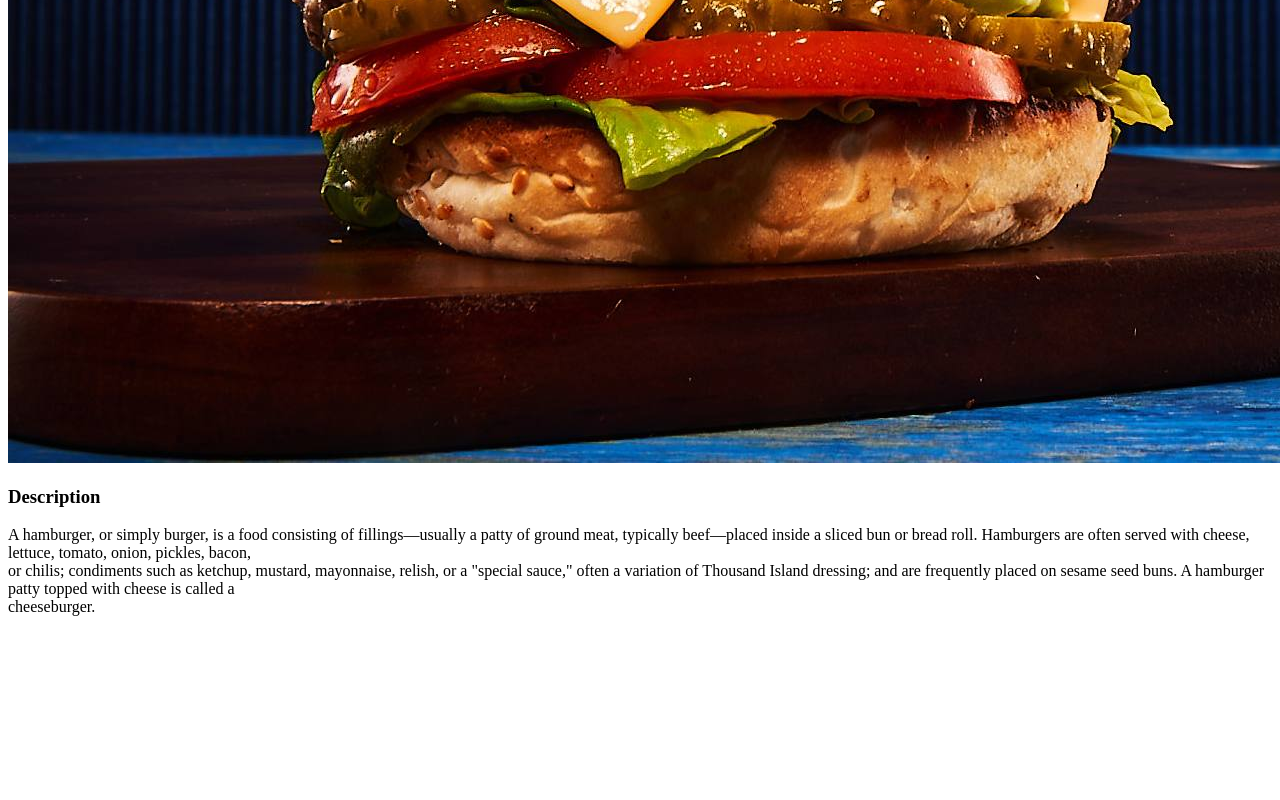
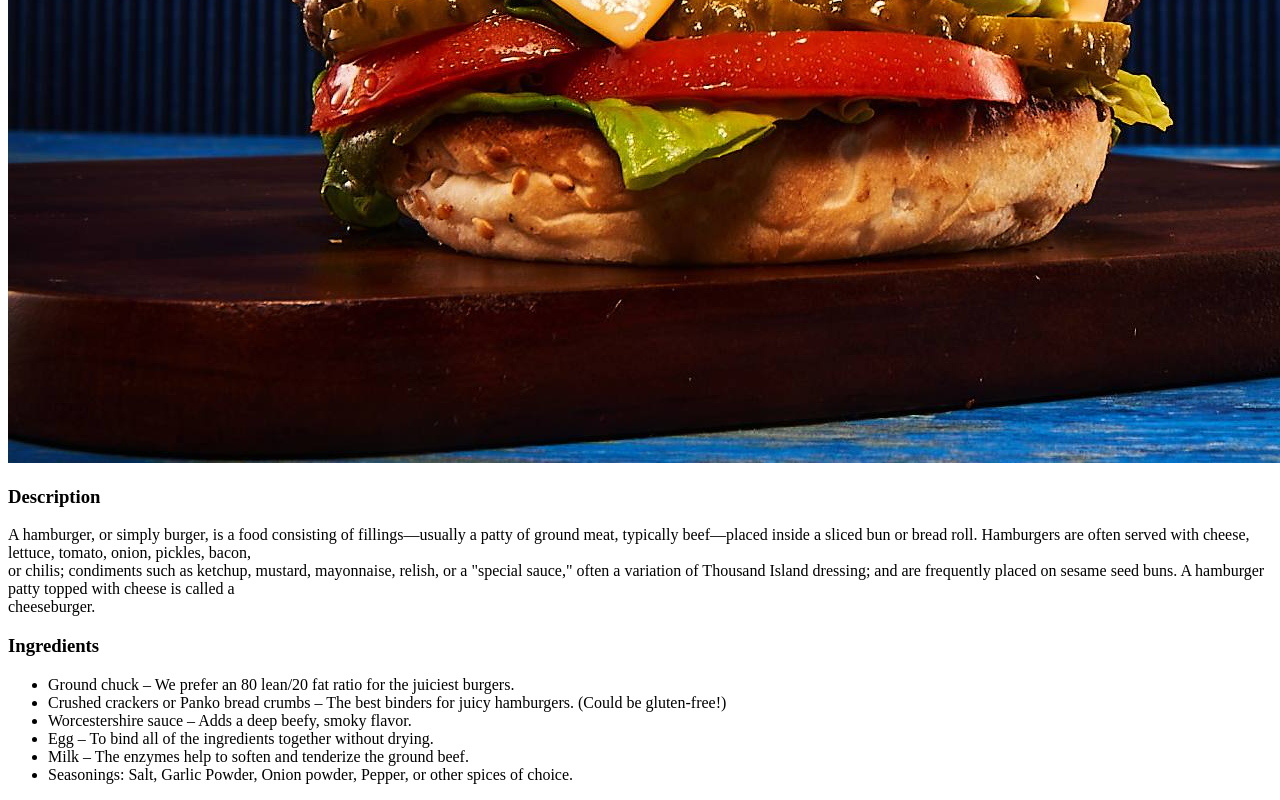
Before and after one commit to joaoSena0206/odin-recipes, a plain HTML site: page recipes/hamburguer.html in a window 1280 px wide. Shown: the part 749-1549 px from the top of the page. Before the commit the page ends 1381 px from the top, so only its background shows below. Drawn offline with Linux system fonts and the light colour scheme.

Commit message:
Adiciona os ingredientes do hambúrguer

```diff
--- a/recipes/hamburguer.html
+++ b/recipes/hamburguer.html
@@ -19,6 +19,16 @@
         or chilis; condiments such as ketchup, mustard, mayonnaise, relish, or a "special sauce," often a variation of
         Thousand Island dressing; and are frequently placed on sesame seed buns. A hamburger patty topped with cheese is
         called a <br> cheeseburger.</p>
+
+    <h3>Ingredients</h3>
+    <ul>
+        <li>Ground chuck – We prefer an 80 lean/20 fat ratio for the juiciest burgers.</li>
+        <li>Crushed crackers or Panko bread crumbs – The best binders for juicy hamburgers. (Could be gluten-free!)</li>
+        <li>Worcestershire sauce – Adds a deep beefy, smoky flavor.</li>
+        <li>Egg – To bind all of the ingredients together without drying.</li>
+        <li>Milk – The enzymes help to soften and tenderize the ground beef.</li>
+        <li>Seasonings: Salt, Garlic Powder, Onion powder, Pepper, or other spices of choice.</li>
+    </ul>
 </body>
 
 </html>
```
